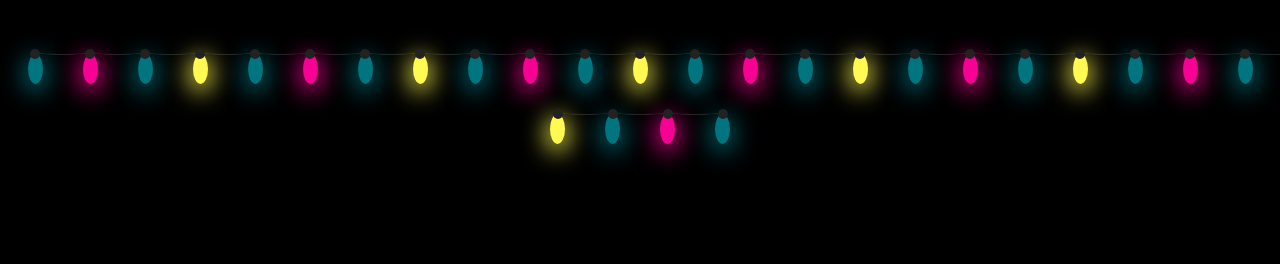
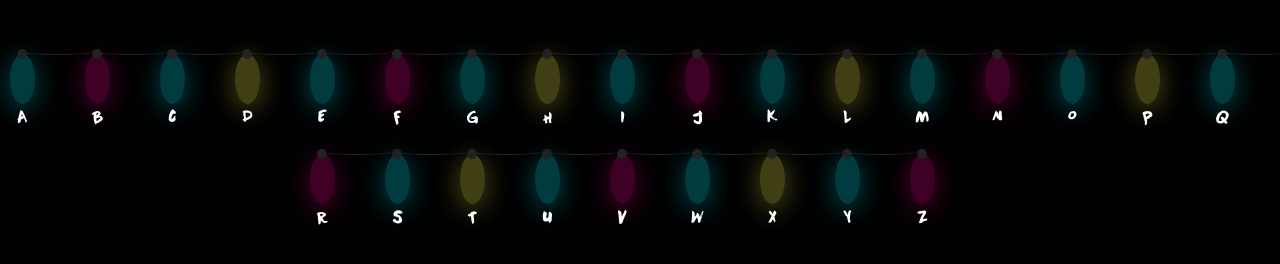
Before and after one commit to ArhamisGC/Christmas-Lights, a plain HTML site: page index.html in a window 1280 px wide. Drawn offline with Linux system fonts and the light colour scheme.

Commit message:
Sranger things wall done

```diff
--- a/index.html
+++ b/index.html
@@ -7,33 +7,32 @@
 </head>
 <body>
 <ul id = "lights" class="lights">
-  <li></li>
-  <li></li>
-  <li></li>
-  <li></li>
-  <li></li>
-  <li></li>
-  <li></li>
-  <li></li>
-  <li></li>
-  <li></li>
-  <li></li>
-  <li></li>
-  <li></li>
-  <li></li>
-  <li></li>
-  <li></li>
-  <li></li>
-  <li></li>
-  <li></li>
-  <li></li>
-  <li></li>
-  <li></li>
-  <li></li>
-  <li></li>
-  <li></li>
-  <li></li>
-  <li></li>
+  <li><p>A</p></li>
+  <li><p>B</p></li>
+  <li><p>C</p></li>
+  <li><p>D</p></li>
+  <li><p>E</p></li>
+  <li><p>F</p></li>
+  <li><p>G</p></li>
+  <li><p>H</p></li>
+  <li><p>I</p></li>
+  <li><p>J</p></li>
+  <li><p>K</p></li>
+  <li><p>L</p></li>
+  <li><p>M</p></li>
+  <li><p>N</p></li>
+  <li><p>O</p></li>
+  <li><p>P</p></li>
+  <li><p>Q</p></li>
+  <li><p>R</p></li>
+  <li><p>S</p></li>
+  <li><p>T</p></li>
+  <li><p>U</p></li>
+  <li><p>V</p></li>
+  <li><p>W</p></li>
+  <li><p>X</p></li>
+  <li><p>Y</p></li>
+  <li><p>Z</p></li>
 </ul>
 <script src="script.js"></script>
 </body>
--- a/script.js
+++ b/script.js
@@ -2,5 +2,20 @@ const lights = document.getElementById("lights");
 
 document.addEventListener('keydown', function(event) {
   let selected = lights.children[event.keyCode - 65];
-  selected.style.animation = "lighting-1 1.25s infinite linear";
+  position(event.keyCode-65,selected);
+  console.log(event.keyCode-65);
 });
+
+function position(number,selected){
+  if((number + 1)%4 === 2){
+    selected.style.animation = "lighting-3 1.25s 1 linear";
+  }else if ((number)%2 === 0){
+    console.log(number);
+    selected.style.animation = "lighting-2 1.5s linear 1";
+  }else{
+    selected.style.animation = "lighting-1 1.25s 1 linear";
+  }
+  selected.addEventListener("animationend", ()=>{
+    selected.style.animation = "none";
+  })
+}
--- a/styles.css
+++ b/styles.css
@@ -1,7 +1,14 @@
+@font-face {
+    font-family: "stranger";
+    src: url("strangerThingsFont.ttf");
+}
 body{
+    font-family: "stranger", sans-serif;
     background-color: #000;
     justify-content: center;
     display: flex;
+    width: 96vw;
+    color: white;
 }
 
 .lights{
@@ -11,7 +18,7 @@ body{
     position: relative;
     display: flex;
     flex-flow: wrap;
-    gap: 30px 40px;
+    gap: 50px 50px;
     justify-content: center;
     padding: 30px 0;
 }
@@ -19,11 +26,12 @@ body{
 .lights li{
     position: relative;
     content: "";
-    height: 30px;
-    width: 15px;
+    height: 50px;
+    width: 25px;
     border-radius: 50%;
     list-style: none;
     flex: none;
+    text-align: center;
 }
 
 .lights li:before{
@@ -42,7 +50,7 @@ body{
     position: absolute;
     top:-5px;
     left: 50%;
-    width:54px;
+    width:70px;
     height: 5px;
     content: "";
     z-index: -1;
@@ -54,43 +62,45 @@ body{
     display: none;
 }
 
+.lights li p{
+    position: relative;
+    top:40px;
+    text-align: center;
+}
+
 .lights li{
-    background-color: rgba(var(--color-1),1);
-    box-shadow: 0 5px 24px 3px rgba(var(--color-1),1);
-    animation: lighting-1 1.25s infinite linear;
+    background-color: rgba(var(--color-1),0.25);
+    box-shadow: 0 5px 24px 3px rgba(var(--color-1),0.25);
 }
 
 .lights li:nth-child(odd){
-    background-color: rgba(var(--color-2),1);
-    box-shadow:0 5px 24px 3px rgba(var(--color-2),1) ;
-    animation: ligthing-2 1.5s infinite linear;
+    background-color: rgba(var(--color-2),0.25);
+    box-shadow:0 5px 24px 3px rgba(var(--color-2),0.25) ;
 }
 
 .lights li:nth-child(4n+2){
-    background-color: rgba(var(--color-3),1);
-    box-shadow: 0 5px 24px 3px rgba(var(--color-3),1);
-    animation: lighting-3 1.25s infinite linear;
+    background-color: rgba(var(--color-3),0.25);
+    box-shadow: 0 5px 24px 3px rgba(var(--color-3),0.25);
     animation-delay: 1.25s;
 }
 
 @keyframes lighting-1 {
     50%{
-        background-color: rgba(var(--color-1),0.25);
-        box-shadow: 0 5px 24px 3px rgba(var(--color-1),0.25);
+        background-color: rgba(var(--color-1),1);
+        box-shadow: 0 5px 24px 3px rgba(var(--color-1),1);
     }
 }
 
-@keyframes ligthing-2 {
+@keyframes lighting-2 {
     50%{
-        background-color: rgba(var(--color-2),0.25);
-        box-shadow: 0 5px 24px 3px rgba(var(--color-2),0.25);
+        background-color: rgba(var(--color-2),1);
+        box-shadow: 0 5px 24px 3px rgba(var(--color-2),1);
     }
 }
 
 @keyframes lighting-3 {
     50%{
-        background-color: rgba(var(--color-3),0.25);
-        box-shadow: 0 5px 24px 3px rgba(var(--color-3),0.25);
+        background-color: rgba(var(--color-3),1);
+        box-shadow: 0 5px 24px 3px rgba(var(--color-3),1);
     }
-
 }
```
Also changed, not shown: strangerThingsFont.ttf (added).
